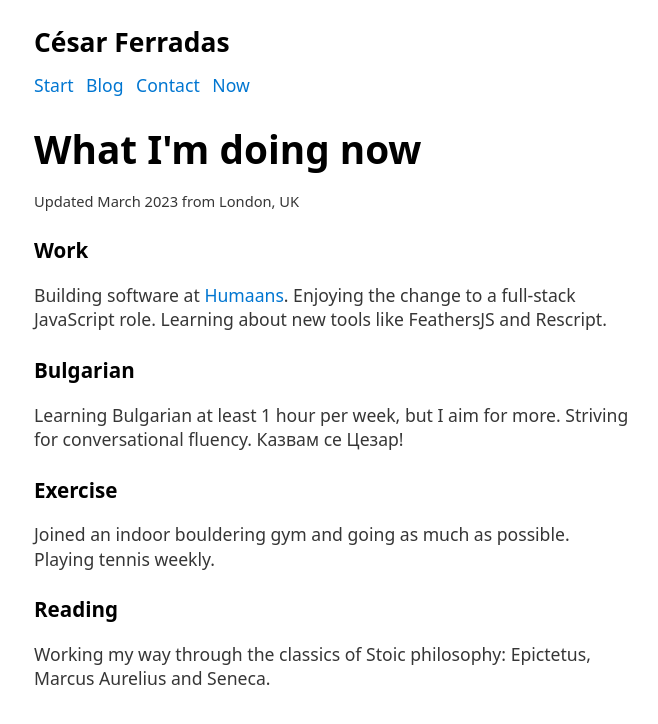
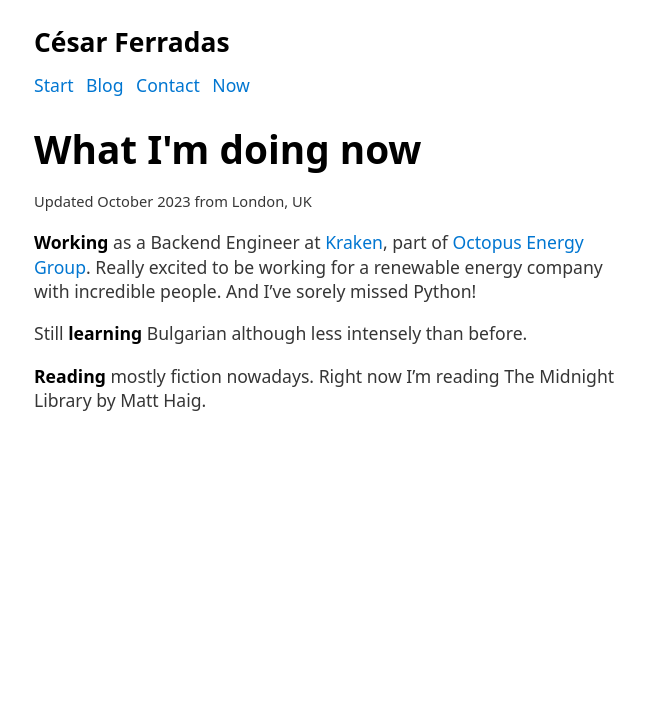
Before and after one commit to cesarferradas/ferrad.as, a Jekyll site: the page built from now.md, in a window 1280 px wide. Shown: the top 724 px of the page, without its empty margins (306-964 px from the left). Built offline with Jekyll 4.4.1, drawn with Linux system fonts in a browser that asks for light colours.

Commit message:
update Now page

```diff
--- a/now.md
+++ b/now.md
@@ -1,23 +1,12 @@
 ---
 title: What I'm doing now
 layout: page
-last_modified_at: 2023-03-20
+last_modified_at: 2023-10-03
 location: London, UK
 ---
 
-### Work
-Building software at [Humaans](https://humaans.io). Enjoying the change to a
-full-stack JavaScript role. Learning about new tools like FeathersJS and
-Rescript.
+**Working** as a Backend Engineer at [Kraken](https://kraken.tech/), part of [Octopus Energy Group](https://octopus.energy). Really excited to be working for a renewable energy company with incredible people. And I've sorely missed Python!
 
-### Bulgarian
-Learning Bulgarian at least 1 hour per week, but I aim for more. Striving for
-conversational fluency. Казвам се Цезар!
+Still **learning** Bulgarian although less intensely than before.
 
-### Exercise
-Joined an indoor bouldering gym and going as much as possible. Playing tennis
-weekly.
-
-### Reading
-Working my way through the classics of Stoic philosophy: Epictetus, Marcus
-Aurelius and Seneca.
+**Reading** mostly fiction nowadays. Right now I'm reading The Midnight Library by Matt Haig.
```
